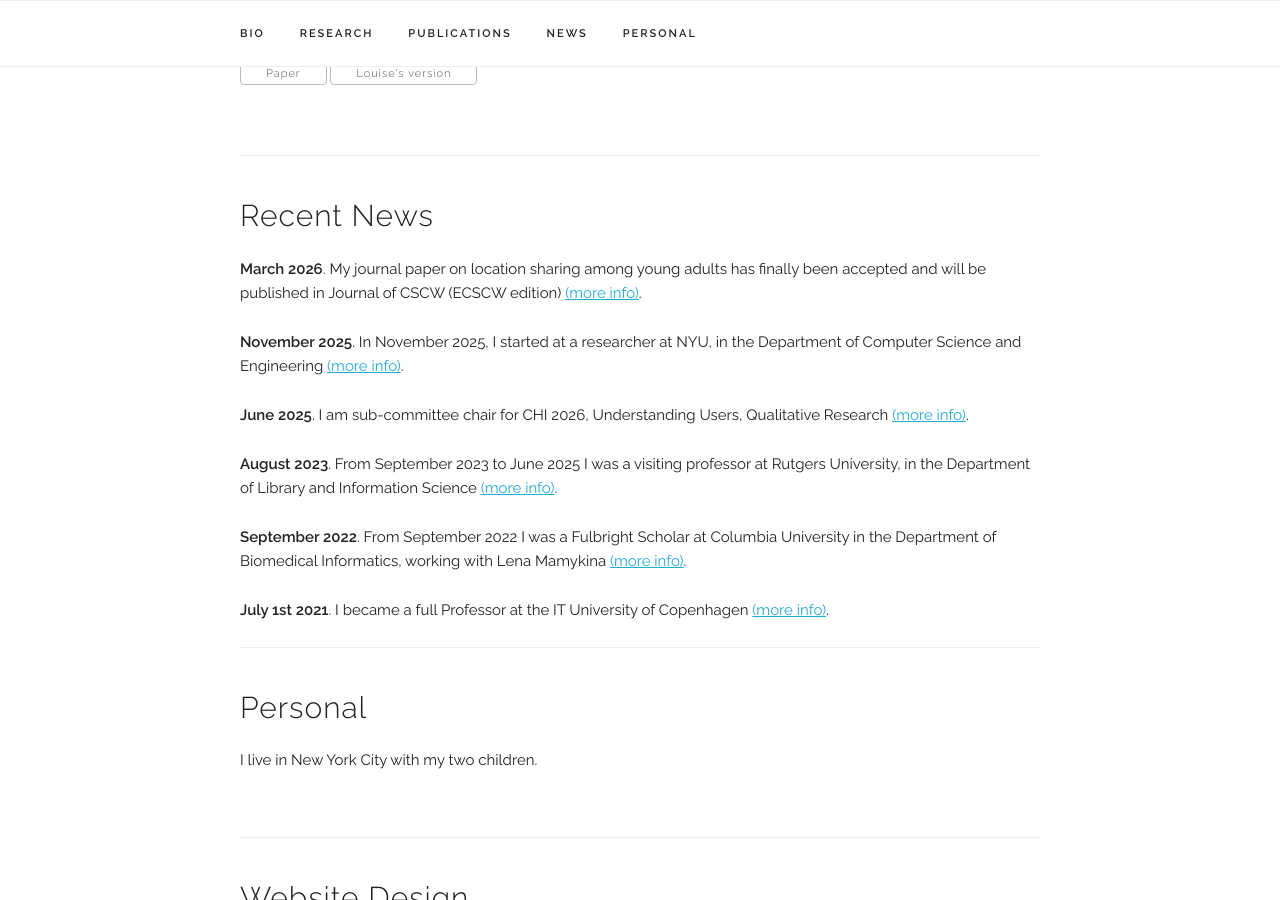
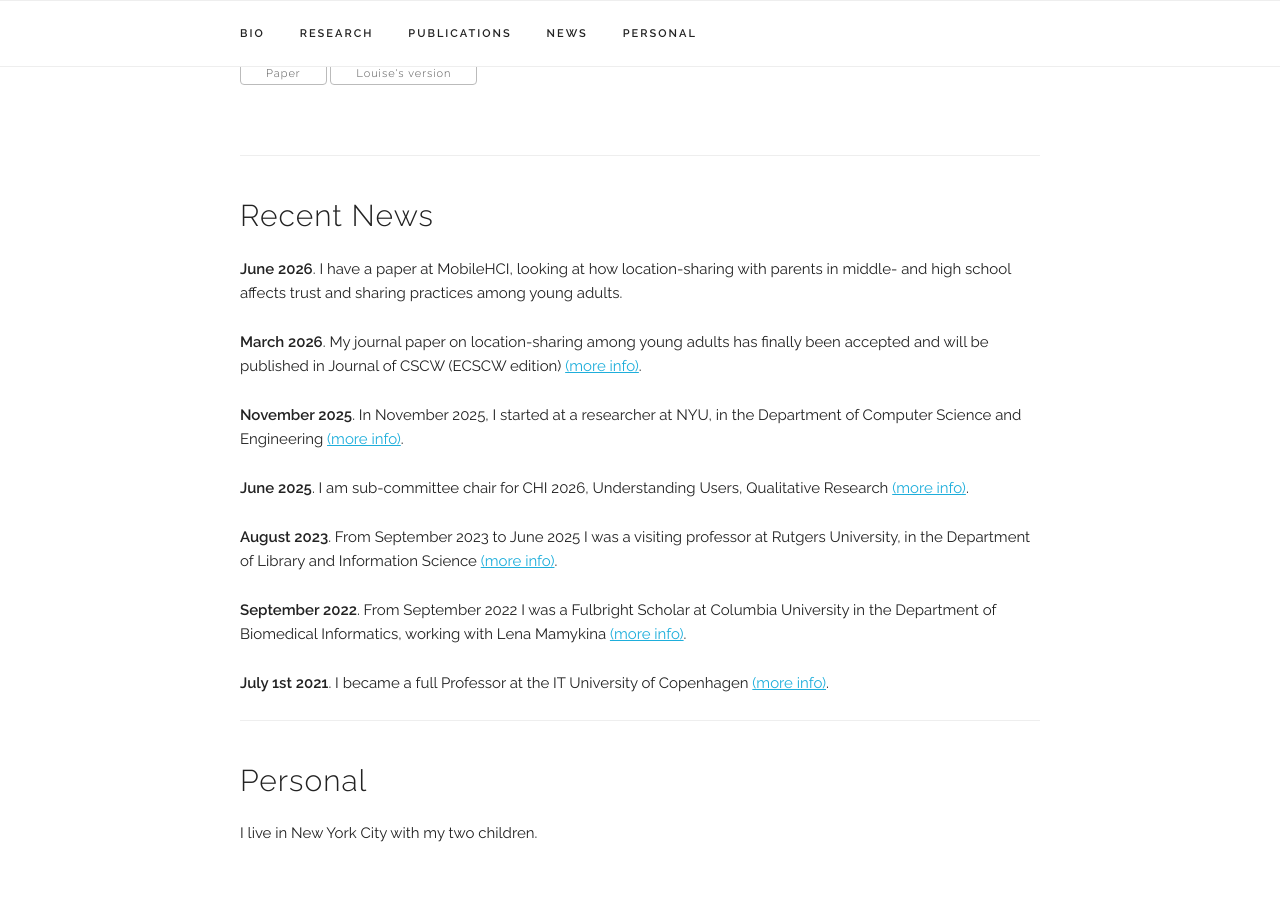
Before and after one commit to barkhuus/barkhuus.github.io, a Jekyll site: the page built from index.html, in a window 1280 px wide and 900 px high, scrolled down 2826 px. Built offline with Jekyll 4.4.1, drawn with Linux system fonts in a browser that asks for light colours.

Commit message:
Update news.yaml

```diff
--- a/_data/news.yaml
+++ b/_data/news.yaml
@@ -1,6 +1,9 @@
 news_items:
 
-  - item: "My journal paper on location sharing among young adults has finally been accepted and will be published in Journal of CSCW (ECSCW edition)"
+  - item: "I have a paper at MobileHCI, looking at how location-sharing with parents in middle- and high school affects trust and sharing practices among young adults"
+    date: "June 2026"
+
+  - item: "My journal paper on location-sharing among young adults has finally been accepted and will be published in Journal of CSCW (ECSCW edition)"
     date: "March 2026"
     link: "https://ecscw.eusset.eu/2026/"
 
```
